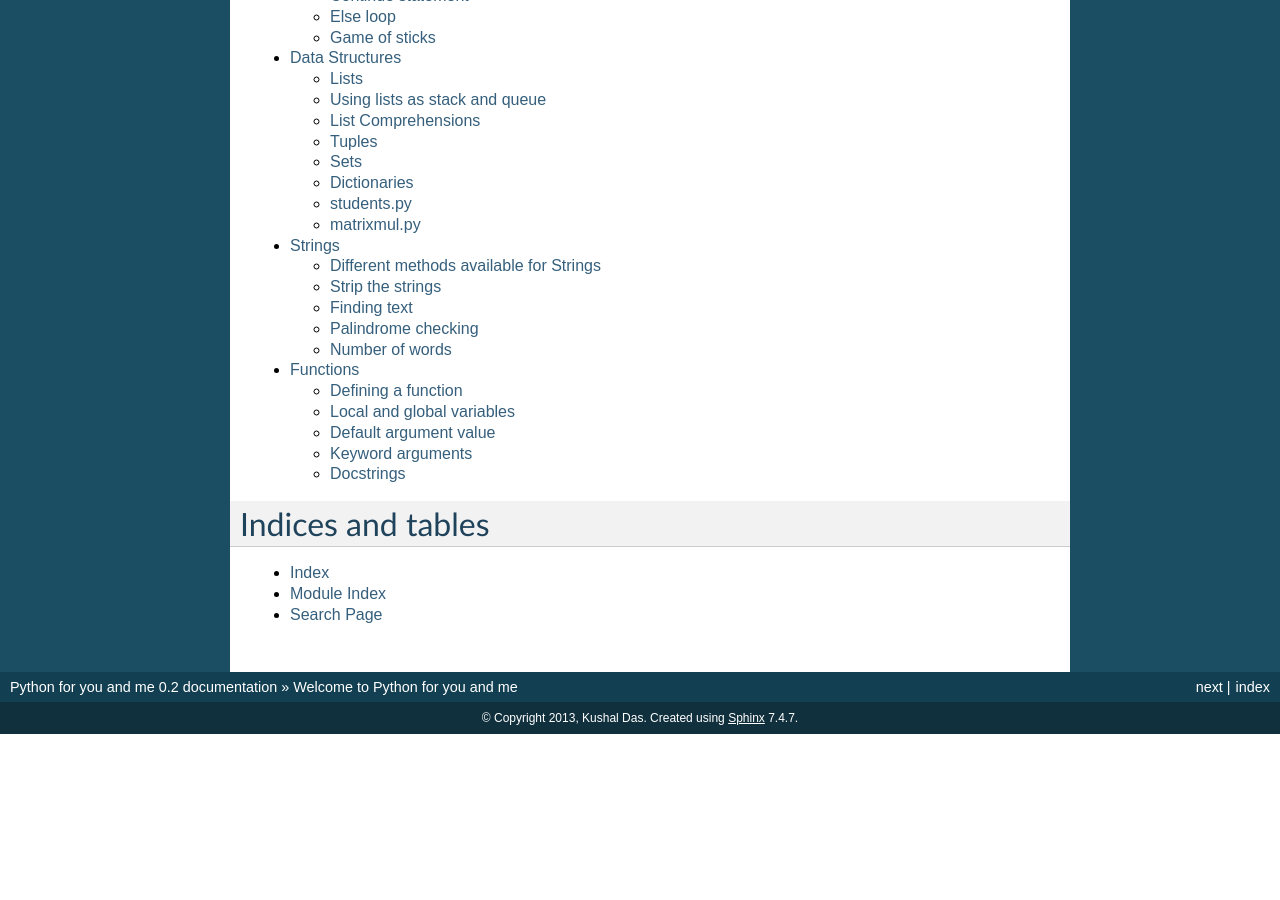
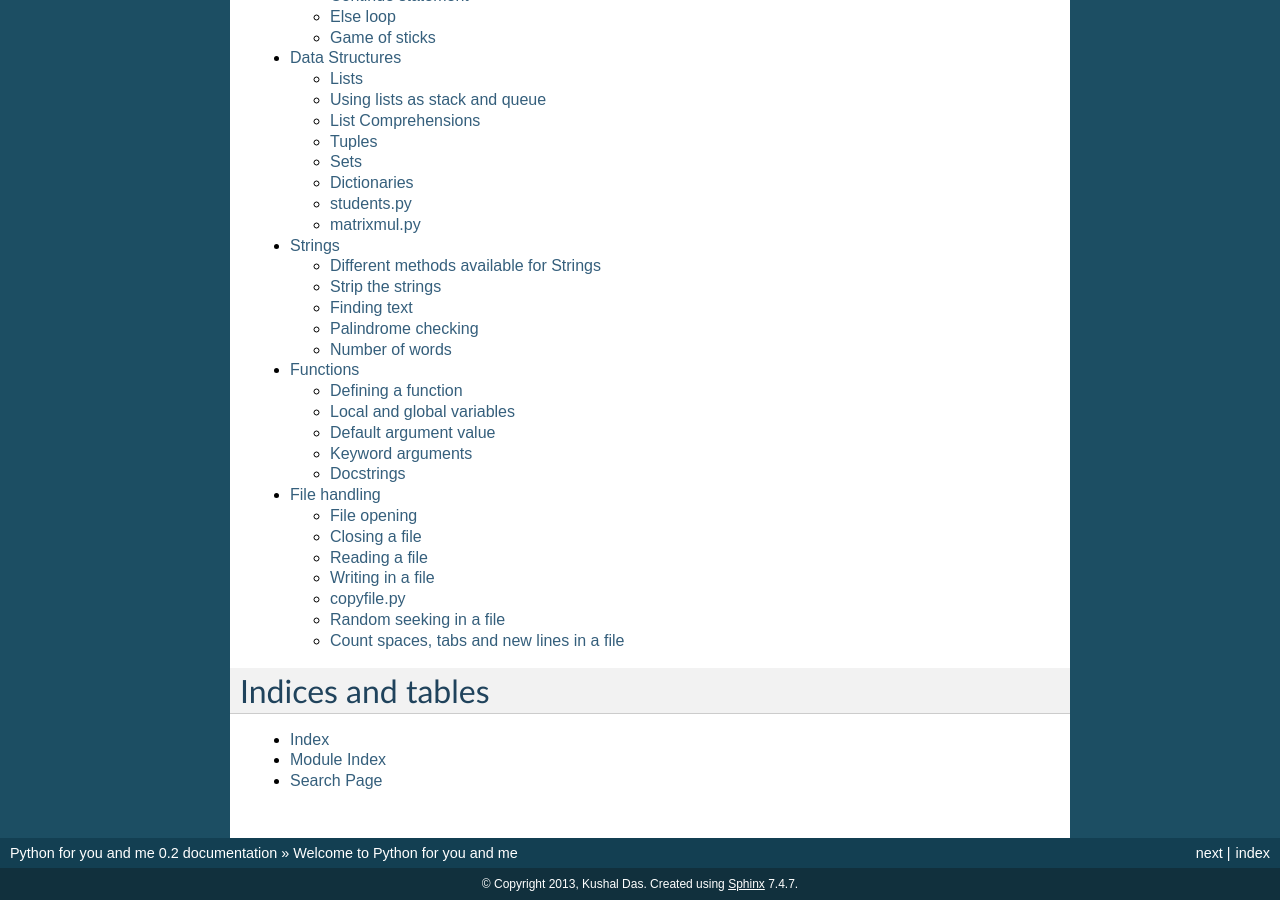
Before and after one commit to kushaldas/pym, a Sphinx documentation site: the page built from docs/index.rst, in a window 1280 px wide and 900 px high, scrolled down 949 px. Built offline with Sphinx 7.4.7, drawn with Linux system fonts in a browser that asks for light colours; formulas are drawn with MathJax 3; before the commit the page ends 1683 px from its top, so only the background shows below that; some of the changed lines change nothing that is shown.

Commit message:
File chapter initial doc

```diff
--- /dev/null
+++ b/docs/file.rst
@@ -0,0 +1,277 @@
+
+
+=============
+File handling
+=============
+
+A file is some information or data which stays in the computer storage devices. You already know about different kinds of file , like your music files, video files, text files. Python gives you easy ways to manipulate these files. Generally we divide files in two categories, text file and binary file. Text files are simple text where as the binary files contain binary data which is only readable by computer.
+
+File opening
+============
+
+To open a file we use *open()* function. It requires two arguments, first the file path or file name, second which mode it should open. Modes are like
+
++ "r" -> open read only, you can read the file but can not edit / delete anything inside
+
++ "w" -> open with write power, means if the file exists then delete all content and open it to write
+
++ "a" -> open in append mode
+
+The default mode is read only, ie if you do not provide any mode it will open the file as read only. Let us open a file
+
+::
+
+    >>> f = open("love.txt")
+    >>> f
+    <open file 'love.txt', mode 'r' at 0xb7f2d968>
+
+Closing a file
+==============
+
+After opening a file one should always close the opened file. We use method *close()* for this.
+
+::
+
+    >>> f = open("love.txt")
+    >>> f
+    <open file 'love.txt', mode 'r' at 0xb7f2d968>
+    >>> f.close()
+
+.. important:: Important
+   ---------
+   Always make sure you \*explicitly* close each open file, once its job is done and you have no reason to keep it open.
+   Because
+   - There is an upper limit to the number of files a program can open. If you exceed that limit, there is no reliable way of recovery, so the program could crash.
+   - Each open file consumes some main-memory for the data-structures associated with it, like file descriptor/handle or file locks etc. So you could essentially end-up wasting lots of memory if you have more files open that are not useful or usable.
+   - Open files always stand a chance of corruption and data loss.
+
+Reading a file
+==============
+
+To read the whole file at once use the *read()* method.
+
+::
+
+    >>> f = open("sample.txt")
+    >>> f.read()
+    'I love Python\\nPradeepto loves KDE\\nSankarshan loves Openoffice\\n'
+
+If you call *read()* again it will return empty string as it already read the whole file. readline() can help you to read one line each time from the file.
+
+::
+
+    >>> f = open("sample.txt")
+    >>> f.readline()
+    'I love Python\\n'
+    >>> f.readline()
+    'Pradeepto loves KDE\\n'
+
+To read all the all the lines in a list we use *readlines()* method.
+
+::
+
+    >>> f = open("sample.txt")
+    >>> f.readlines()
+    \['I love Python\\n', 'Pradeepto loves KDE\\n', 'Sankarshan loves Openoffice\\n']
+
+You can even loop through the lines in a file object.
+
+::
+
+    >>> f = open("sample.txt")
+    >>> for x in f:
+    ...     print x,
+    ...
+    I love Python
+    Pradeepto loves KDE
+    Sankarshan loves Openoffice
+
+Let us write a program which will take the file name as the input from the user and show the content of the file in the console.
+
+::
+
+    #!/usr/bin/env python
+    name = raw_input("Enter the file name: ")
+    f = open(name)
+    print f.read()
+    f.close()
+
+In the last line you can see that we closed the file object with the help of close() method.
+
+The output
+
+::
+
+    $ ./showfile.py
+    Enter the filename: sample.txt
+    I love Python
+    Pradeepto loves KDE
+    Sankarshan loves Openoffice
+
+Writing in a file
+=================
+
+Let us open a file then we will write some random text into it by using the write() method.
+
+::
+
+    >>> f = open("ircnicks.txt", 'w')
+    >>> f.write('powerpork\\n')
+    >>> f.write('indrag\\n')
+    >>> f.write('mishti\\n')
+    >>> f.write('sankarshan')
+    >>> f.close()
+
+Now read the file we just created
+
+::
+
+    >>> f = open('ircnicks.txt')
+    >>> s = f.read()
+    >>> print s
+    powerpork
+    indrag
+    mishti
+    sankarshan
+
+copyfile.py
+===========
+
+In this example we will copy a given text file to another file.
+
+::
+
+    #!/usr/bin/env python
+    import sys
+    if len(sys.argv) < 3:
+        print "Wrong parameter"
+        print "./copyfile.py file1 file2"
+        sys.exit(1)
+    f1 = open(sys.argv[1])
+    s = f1.read()
+    f1.close()
+    f2 = open(sys.argv[2], 'w')
+    f2.write(s)
+    f2.close()
+
+.. note:: This way of reading file is not always a good idea, a file can be very large to read and fit in the memory. It is always better to read a known size of the file and wirte that to the new file.
+
+You can see we used a new module here *sys*. *sys.argv* contains all command line parameters. Remember *cp* command in shell, after *cp* we type first the file to be copied and then the new file name.
+
+The first value in *sys.argv* is the name of the command itself.
+
+::
+
+    #!/usr/bin/env python
+    import sys
+    print "First value", sys.argv[0]
+    print "All values"
+    for i, x  in enumerate(sys.argv):
+        print i, x
+
+The output
+
+::
+
+    $ ./argvtest.py Hi there
+    First value ./argvtest.py
+    All values
+    0 ./argvtest.py
+    1 Hi
+    2 there
+
+Here we used a new function *enumerate(iterableobject)*, which returns the index number and the value from the iterable object.
+
+Random seeking in a file
+========================
+
+You can also randomly move around inside a file using *seek()* method. It takes two arguments , offset and whence. To know more about it let us read what python help tells us
+
+seek(...)
+seek(offset[, whence]) -> None. Move to new file position.
+Argument offset is a byte count. Optional argument whence defaults to
+0 (offset from start of file, offset should be >= 0); other values are 1
+(move relative to current position, positive or negative), and 2 (move
+relative to end of file, usually negative, although many platforms allow
+seeking beyond the end of a file). If the file is opened in text mode,
+only offsets returned by tell() are legal. Use of other offsets causes
+undefined behavior.
+Note that not all file objects are speakable.
+
+Let us see one example
+
+::
+
+    >>> f = open('/tmp/tempfile', 'w')
+    >>> f.write('0123456789abcdef')
+    >>> f.close()
+    >>> f = open('/tmp/tempfile')
+    >>> f.tell()    #tell us the offset position
+    0L
+    >>> f.seek(5) # Goto 5th byte
+    >>> f.tell()
+    5L
+    >>> f.read(1) #Read 1 byte
+    '5'
+    >>> f.seek(-3, 2) # goto 3rd byte from the end
+    >>> f.read() #Read till the end of the file
+    'def'
+
+Count spaces, tabs and new lines in a file
+==========================================
+
+Let us try to write an application which will count the spaces , tabs, and  lines in any given file.
+
+::
+
+    #!/usr/bin/env python
+
+    import os
+    import sys
+
+
+    def parse_file(path):
+        """
+        Parses the text file in the given path and returns space, tab & new line
+        details.
+
+        :arg path: Path of the text file to parse
+
+        :return: A tuple with count of spacaes, tabs and lines.
+        """
+        fd = open(path)
+        i = 0
+        spaces = 0
+        tabs = 0
+        for i,line in enumerate(fd):
+            spaces += line.count(' ')
+            tabs += line.count('\t')
+        #Now close the open file
+        fd.close()
+
+        #Return the result as a tuple
+        return spaces, tabs, i + 1
+
+    def main(path):
+        """
+        Function which prints counts of spaces, tabs and lines in a file.
+
+        :arg path: Path of the text file to parse
+        :return: True if the file exits or False.
+        """
+        if os.path.exists(path):
+            spaces, tabs, lines = parse_file(path)
+            print "Spaces %d. tabs %d. lines %d" % (spaces, tabs, lines)
+            return True
+        else:
+            return False
+
+
+    if __name__ == '__main__':
+        if len(sys.argv) > 1:
+            main(sys.argv[1])
+        else:
+            sys.exit(-1)
+        sys.exit(0)
+
+You can see that we have two functions in the program , *main* and *parse_file* where the second one actually parses the file and returns the result and we print the result in *main* function. By splitting up the code in smaller units (functions) helps us to organize the codebase and also it will be easier to write test cases for the functions.
--- a/docs/index.rst
+++ b/docs/index.rst
@@ -22,6 +22,7 @@
    datastructure
    strings
    functions
+   file
 
 
 
```
